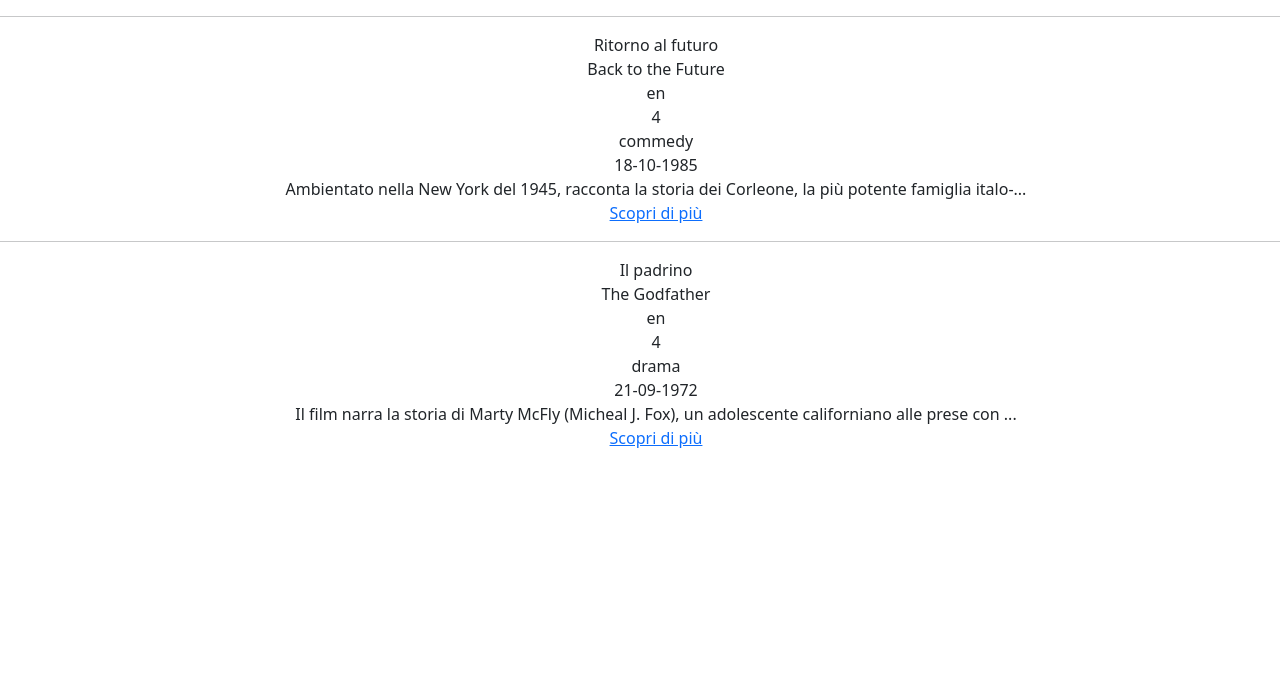
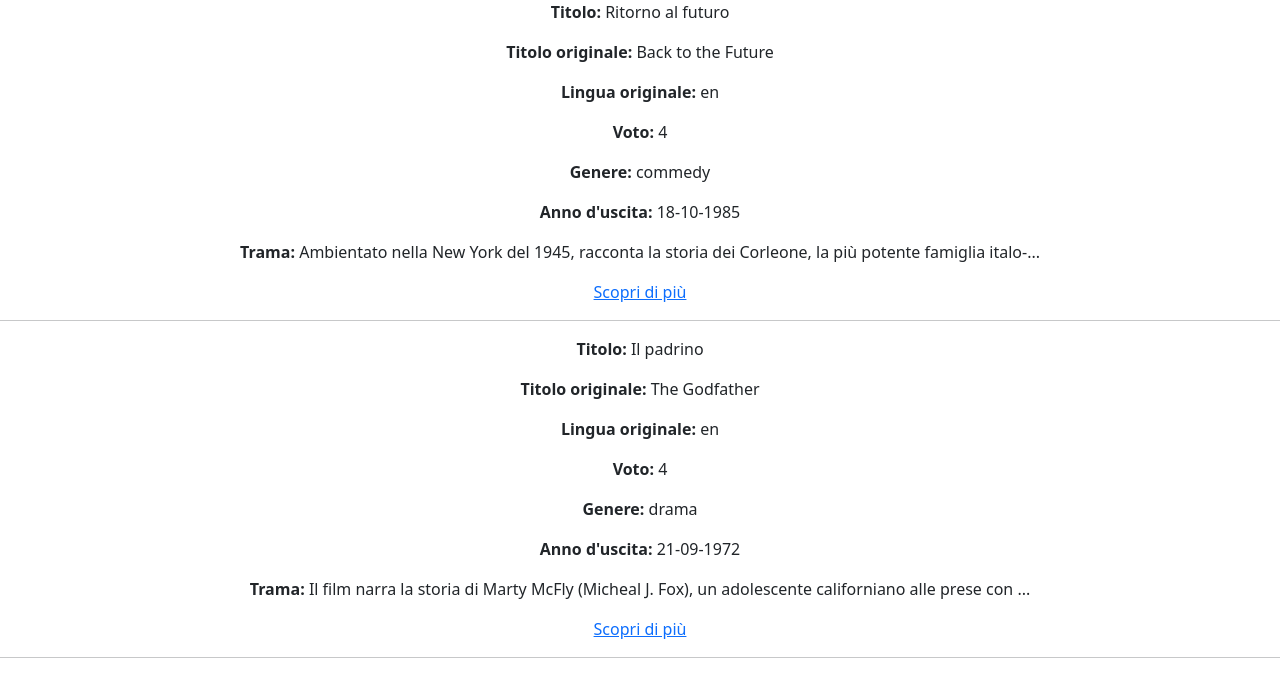
Before and after one commit to AndreaCasentini93/php-oop-1, a PHP site: page / in a window 1280 px wide. Shown: the part 120-800 px from the top of the page. Run offline with PHP 8.4, Linux system fonts and the light colour scheme.

Commit message:
Refactoring

```diff
--- a/index.php
+++ b/index.php
@@ -29,33 +29,33 @@ include_once __DIR__ . '/db/database.php';
                 <?php
                     $new_movie = new Movie($movie["title"], $movie["original_title"], $movie["original_language"], $movie["vote"], $movie["genre"], $movie["year_release"], $movie["plot"]);
                 ?>
+                <div class="movie_card">
+                    <div>
+                        <p><strong>Titolo: </strong><?= $new_movie->title; ?></p>
+                    </div>
+                    <div>
+                        <p><strong>Titolo originale: </strong><?= $new_movie->original_title; ?></p>
+                    </div>
+                    <div>
+                        <p><strong>Lingua originale: </strong><?= $new_movie->original_language; ?></p>
+                    </div>
+                    <div>
+                        <p><strong>Voto: </strong><?= $new_movie->vote; ?></p>
+                    </div>
+                    <div>
+                        <p><strong>Genere: </strong><?= $new_movie->genre; ?></p>
+                    </div>
+                    <div>
+                        <p><strong>Anno d'uscita: </strong><?= $new_movie->year_release; ?></p>
+                    </div>
+                    <div>
+                        <p><strong>Trama: </strong><?= $new_movie->getExcerpt(); ?></p>
+                    </div>
+                    <div>
+                        <a href="<?= $new_movie->url; ?>">Scopri di più</a>
+                    </div>
+                </div>
                 <hr>
-                <ul>
-                    <li>
-                        <?= $new_movie->title; ?>
-                    </li>
-                    <li>
-                        <?= $new_movie->original_title; ?>
-                    </li>
-                    <li>
-                        <?= $new_movie->original_language; ?>
-                    </li>
-                    <li>
-                        <?= $new_movie->vote; ?>
-                    </li>
-                    <li>
-                        <?= $new_movie->genre; ?>
-                    </li>
-                    <li>
-                        <?= $new_movie->year_release; ?>
-                    </li>
-                    <li>
-                        <?= $new_movie->getExcerpt(); ?>
-                    </li>
-                    <li>
-                        <a href="<?= $new_movie->url; ?>">Scopri di più</a>
-                    </li>
-                </ul>
             <?php } ?>
         </main>
         <!-- /MAIN -->
```
